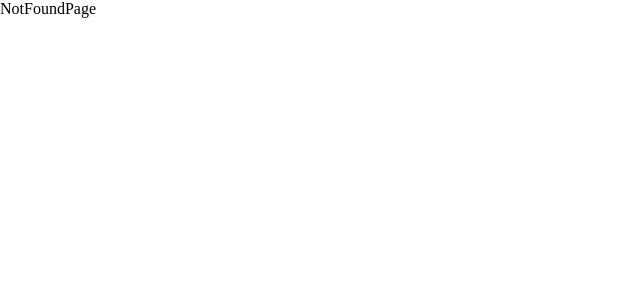
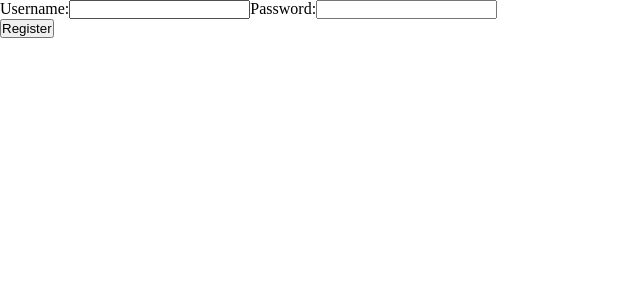
Before and after one commit to girsy01/project2_LHF, a React (Vite) app: page /register in a window 1280 px wide. Shown: the top 300 px of the page, without its empty margins (0-640 px from the left). Built offline with nearby package versions, Linux system fonts and the light colour scheme.

Commit message:
dashboard and register pages created and routes added

```diff
--- a/src/App.jsx
+++ b/src/App.jsx
@@ -2,14 +2,18 @@ import { Routes, Route } from 'react-router-dom'
 import './App.css'
 import SplashPage from './pages/SplashPage'
 import NotFoundPage from './pages/NotFoundPage'
+import RegisterPage from './pages/RegisterPage'
+import DashboardPage from './pages/DashboardPage'
 
 function App() {
-
+  const registered = false;
 
   return (
     <>
       <Routes>
         <Route path="/" element={<SplashPage />} />
+        <Route path="/dashboard" element={<DashboardPage />} />
+        <Route path="/register" element={<RegisterPage />} />
         <Route path="*" element={<NotFoundPage />} />
       </Routes>
     </>
--- /dev/null
+++ b/src/pages/DashboardPage.jsx
@@ -0,0 +1,13 @@
+const DashboardPage = () => {
+  return (
+    <div>
+        <h1>User Dashboard</h1>
+        <ul>
+            <li>Movies</li>
+            <li>Books</li>
+            <li>Music</li>
+        </ul>
+    </div>
+  )
+}
+export default DashboardPage
--- a/src/pages/NotFoundPage.jsx
+++ b/src/pages/NotFoundPage.jsx
@@ -1,6 +1,8 @@
 const NotFoundPage = () => {
   return (
-    <div>NotFoundPage</div>
+    <div>
+        <h1>404 Page Not Found</h1>
+    </div>
   )
 }
 export default NotFoundPage
--- /dev/null
+++ b/src/pages/RegisterPage.jsx
@@ -0,0 +1,22 @@
+import { Link } from "react-router-dom";
+
+const RegisterPage = () => {
+  return (
+    <div>
+      <form>
+        <label>
+          Username:
+          <input type="text" />
+        </label>
+        <label>
+          Password:
+          <input type="password" />
+        </label>
+      </form>
+      <Link to="/">
+        <button>Register</button>
+      </Link>
+    </div>
+  );
+};
+export default RegisterPage;
--- a/src/pages/SplashPage.jsx
+++ b/src/pages/SplashPage.jsx
@@ -1,16 +1,24 @@
-import logo from '../assets/logo.png'
+import { Link } from "react-router-dom";
+import logo from "../assets/logo.png";
 const SplashPage = () => {
+  const registered = true;
   return (
     <div>
-        <img src={logo} alt="" />
-        <label>Username:
-            <input type="text" />
-        </label>
-        <label>Password:
-            <input type="password" />
-        </label>
+      <img src={logo} alt="" />
+      <form>
+      <label>
+        Username:
+        <input type="text" />
+      </label>
+      <label>
+        Password:
+        <input type="password" />
+      </label>
+      </form>
+      <Link to={`${registered ? "/dashboard" : "/register"}`}>
         <button>Login</button>
+      </Link>
     </div>
-  )
-}
-export default SplashPage
+  );
+};
+export default SplashPage;
```
Also changed, not shown: src/assets/logo.png.
